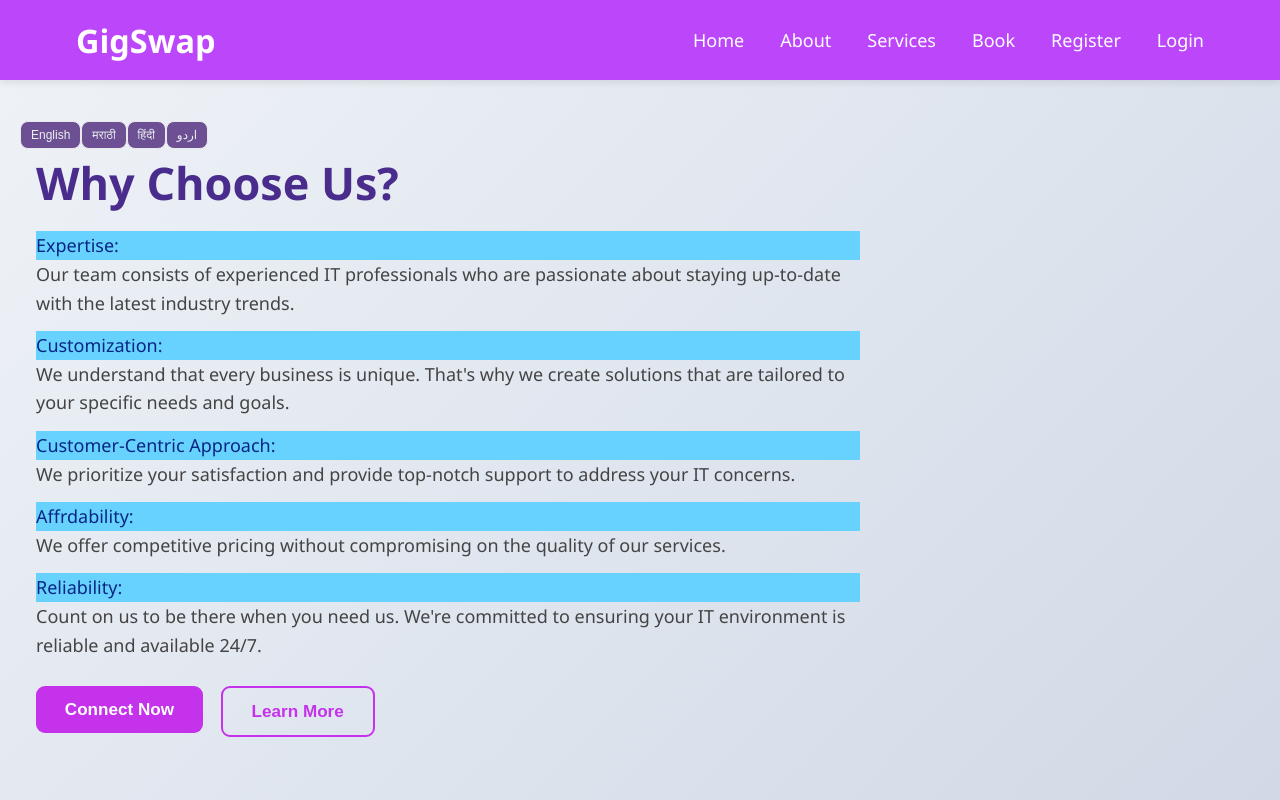
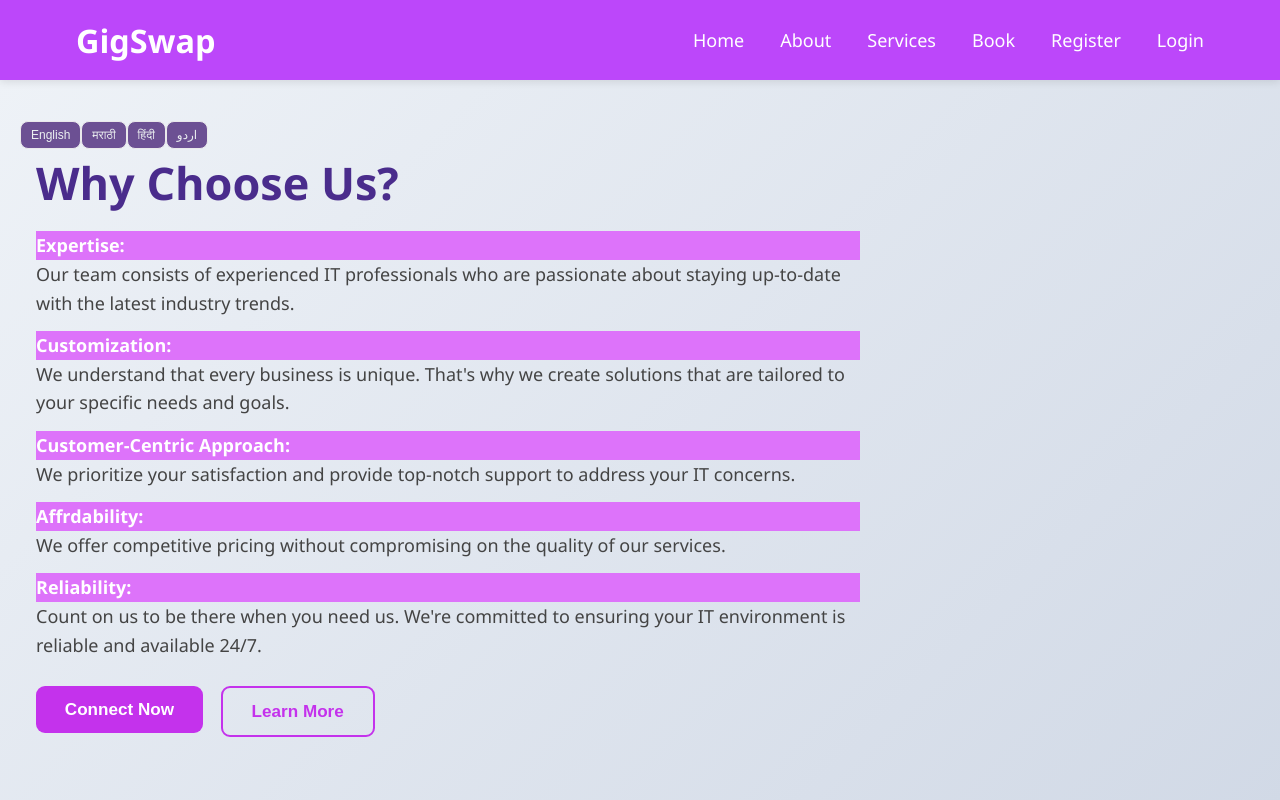
Before and after one commit to MohammadParvez7/GigSwap-hsp, a React (Vite) app in the folder client/: page /about in a window 1280 px wide. Shown: the top 800 px of the page. Built offline with nearby package versions, Linux system fonts and the light colour scheme; no server answers.

Commit message:
Features change

```diff
--- a/client/src/pages/Styles/About.css
+++ b/client/src/pages/Styles/About.css
@@ -74,13 +74,12 @@ body {
   color: #fff;
 }
 
-.features{
+.features {
+  color: #fff;
+  background-color: #dd73fa;
+  font-weight: bold;
+}
 
-  color: rgb(7, 38, 132);
-  background-color: rgb(104, 210, 255);
-
-
-}
 
 
 
```
